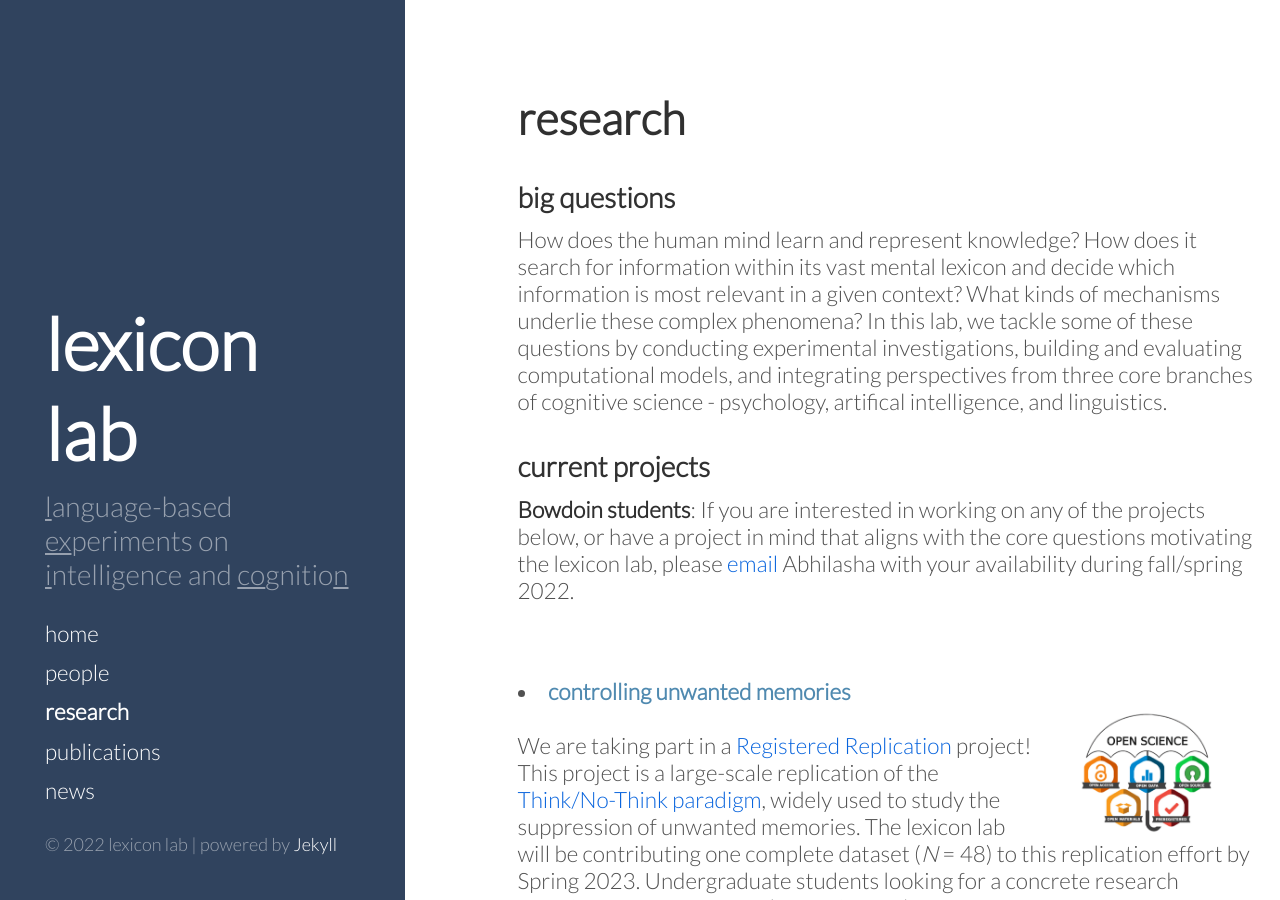
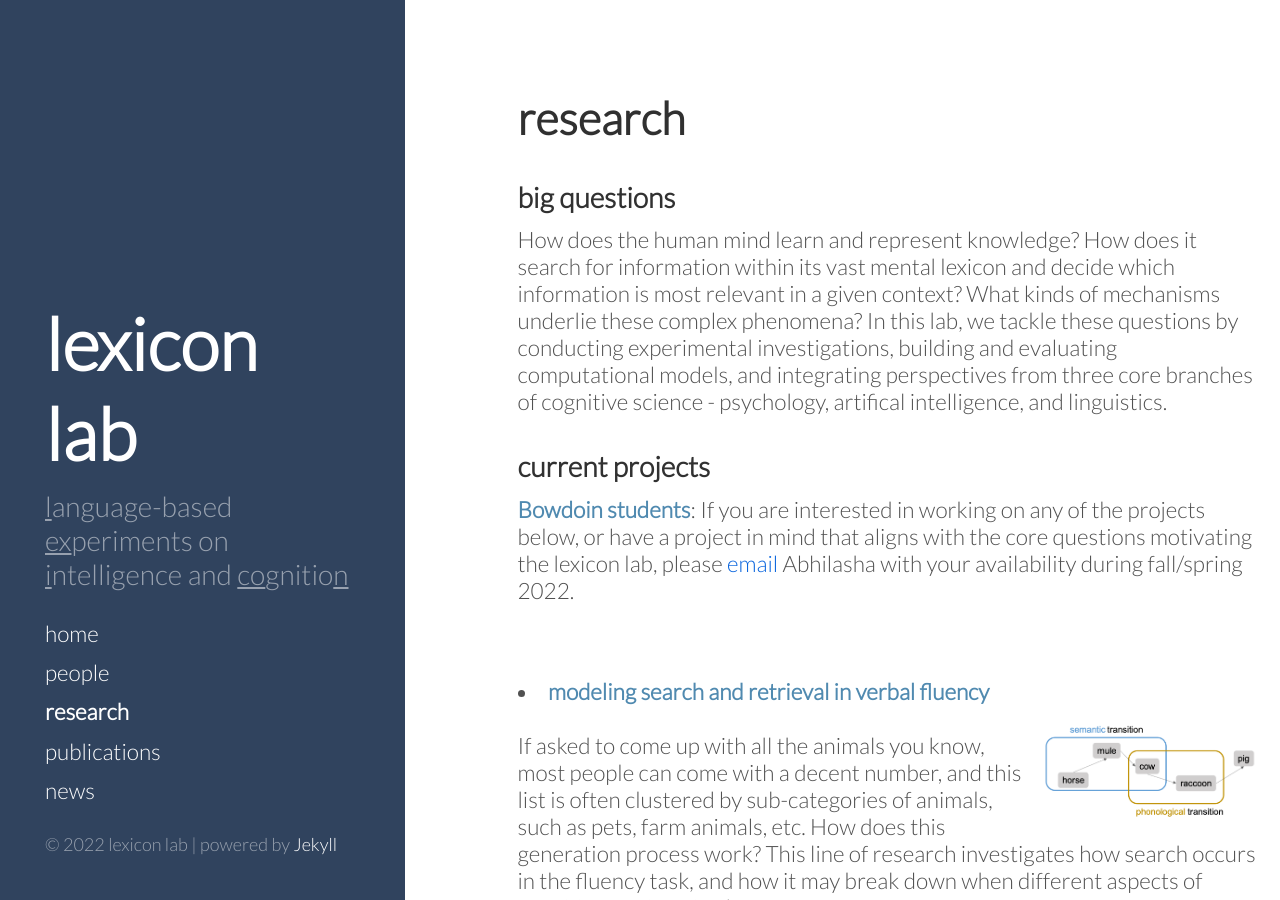
Before and after one commit to thelexiconlab/thelexiconlab.github.io, a Jekyll site: the page built from research.html, in a window 1280 px wide and 900 px high. Built offline with Jekyll 4.4.1, drawn with Linux system fonts in a browser that asks for light colours; Markdown is read by kramdown in place of the engine named in the settings; some of the changed text lies outside the part shown.

Commit message:
page contes

```diff
--- a/index.html
+++ b/index.html
@@ -14,4 +14,4 @@ order: 1
 <figure>
 <img src = "/images/research/wordcloud.jpg" align = "right" style="padding-left: 3vw;width: 35vw; height: 55vh;"><figcaption>a <a href="https://www.wordclouds.com/" target="_blank">word cloud</a> of our research</figcaption>
 </figure>
-<p>We are interested in how humans learn the meaning of concepts and how they retrieve and communicate information from their mental lexicon. We use experimental research methods, computational modeling, and psychological theory to answer questions about language and cognition. Check out our <a href="https://thelexiconlab.github.io/research/">research</a> or <a href="https://thelexiconlab.github.io/publications/">publications</a> page to know more about our work. </p>
+<p>We are interested in how humans learn the meaning of concepts and how they retrieve and communicate information from their mental lexicon. We use experimental research methods, computational modeling, and psychological theory to answer questions about language and cognition.</p> <p>Check out our <a href="https://thelexiconlab.github.io/research/">research</a> or <a href="https://thelexiconlab.github.io/publications/">publications</a> page to know more about our work. </p>
--- a/people.html
+++ b/people.html
@@ -11,7 +11,7 @@ order: 2
 </head>
 <br>
 Abhilasha A. Kumar, Principal Investigator
-<img style="padding-right: 2vw;width: 15vw; height: 22vh;" src="/images/team/kumar.png" align = "left"/><p><a href=mailto:kumaraa@iu.edu target="_blank"><img src ="/images/icons/email.png" alt="shared icon" style="width:2.2vw;height:3.5vh;margin: 1vw 1vw 0vw 0vw;"></a><a href=https://www.linkedin.com/in/abhilasha-kumar/ target="_blank"><img src ="/images/icons/linkedin.png" alt="shared icon" style="width:3vw;height:3.2vh;margin: 1vw 1vw 0vw 0vw;"></a><a href=https://twitter.com/abhilashaakumar target="_blank"><img src ="/images/icons/twitter.png" alt="shared icon" style="width:2.7vw;height:4vh;margin: 1vw 1vw 0vw 0vw;"></a><a href=https://github.com/abhilasha-kumar/ target="_blank"><img src ="/images/icons/git.png" alt="shared icon" style="width:2.7vw;height:4vh;margin: 1vw 1vw 0vw 0vw;"></a><a href=https://scholar.google.com/citations?user=wPMyJYsAAAAJ&hl=en target="_blank"><img src ="/images/icons/scholar.png" alt="shared icon" style="width:2.7vw;height:4vh;margin: 1vw 1vw 0vw 0vw;"></a></p>
+<img style="padding-right: 2vw;width: 15vw; height: 22vh;" src="/images/team/kumar.png" align = "left"/><p><a href=mailto:kumaraa@iu.edu target="_blank"><img src ="/images/icons/email.png" alt="shared icon" style="width:2vw;height:3.5vh;margin: 1vw 1vw 0vw 0vw;"></a><a href=https://www.linkedin.com/in/abhilasha-kumar/ target="_blank"><img src ="/images/icons/linkedin.png" alt="shared icon" style="width:2.5vw;height:3.2vh;margin: 1vw 1vw 0vw 0vw;"></a><a href=https://twitter.com/abhilashaakumar target="_blank"><img src ="/images/icons/twitter.png" alt="shared icon" style="width:2.5vw;height:4vh;margin: 1vw 1vw 0vw 0vw;"></a><a href=https://github.com/abhilasha-kumar/ target="_blank"><img src ="/images/icons/git.png" alt="shared icon" style="width:2.5vw;height:4.1vh;margin: 1vw 1vw 0vw 0vw;"></a><a href=https://scholar.google.com/citations?user=wPMyJYsAAAAJ&hl=en target="_blank"><img src ="/images/icons/scholar.png" alt="shared icon" style="width:2.5vw;height:4vh;margin: 1vw 1vw 0vw 0vw;"></a></p>
 <a href="/Kumar_CV.pdf" target="_blank">view cv</a><p>  </p>
 <a href="http://abhilashak.weebly.com" target="_blank">personal website</a>
 
--- a/research.html
+++ b/research.html
@@ -12,17 +12,18 @@ order: 3
 
 <h3> big questions</h3>
 
-How does the human mind learn and represent knowledge? How does it search for information within its vast mental lexicon and decide which information is most relevant in a given context? What kinds of mechanisms underlie these complex phenomena? In this lab, we tackle some of these questions by conducting experimental investigations, building and evaluating computational models, and integrating perspectives from three core branches of cognitive science - psychology, artifical intelligence, and linguistics.
+How does the human mind learn and represent knowledge? How does it search for information within its vast mental lexicon and decide which information is most relevant in a given context? What kinds of mechanisms underlie these complex phenomena? In this lab, we tackle these questions by conducting experimental investigations, building and evaluating computational models, and integrating perspectives from three core branches of cognitive science - psychology, artifical intelligence, and linguistics.
 
 <h3> current projects</h3>
-<strong>Bowdoin students</strong>: If you are interested in working on any of the projects below, or have a project in mind that aligns with the core questions motivating the lexicon lab, please <a href ="mailto:kumaraa@iu.edu">email</a> Abhilasha with your availability during fall/spring 2022. <br>
+<strong><span style="color:#508AB0">Bowdoin students</span></strong>: If you are interested in working on any of the projects below, or have a project in mind that aligns with the core questions motivating the lexicon lab, please <a href ="mailto:kumaraa@iu.edu">email</a> Abhilasha with your availability during fall/spring 2022. <br>
 <hr style="height:5pt; visibility:hidden;">
-
+<!--
 <li> <strong><span style="color:#508AB0">controlling unwanted memories</span></strong><br>
 <img src="/images/research/rr.png" align = "right" style="width: 30%; height: 30%" id="right"/><br>
 We are taking part in a <a href ="https://www.psychologicalscience.org/publications/replication">Registered Replication</a> project! This project is a large-scale replication of the <a href ="https://en.wikipedia.org/wiki/Memory_inhibition#%22Think/no-think%22_paradigm_and_intentional_inhibition">Think/No-Think paradigm</a>, widely used to study the suppression of unwanted memories. The lexicon lab will be contributing one complete dataset (<i>N</i> = 48) to this replication effort by Spring 2023. Undergraduate students looking for a concrete research experience are encouraged to get in touch!<br> </li>
 
 <hr style="height:10pt; visibility:hidden;">
+-->
 
 <li> <strong><span style="color:#508AB0">modeling search and retrieval in verbal fluency</span></strong><br>
 <img src="/images/research/fluency.png" align = "right" style="width: 30%; height: 30%" id="right"/><br>
```
